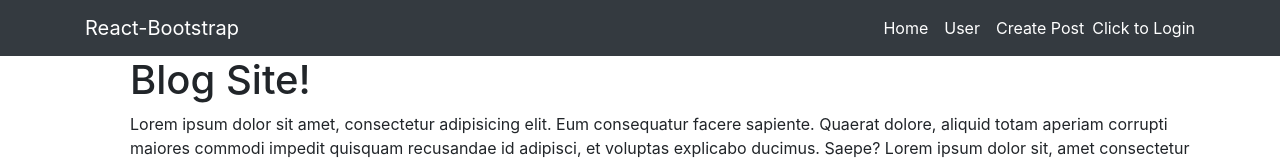
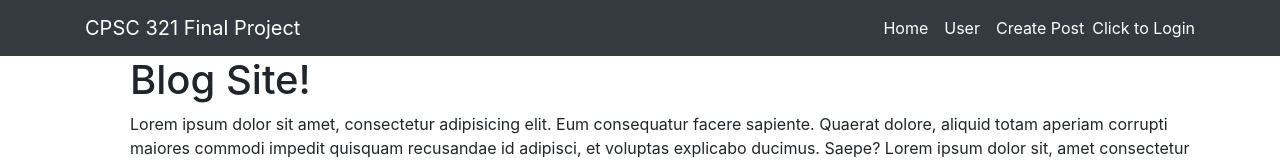
Before and after one commit to CameronSWilliamson/go-react-blog, a React (Create React App) app in the folder client/: page / in a window 1280 px wide. Shown: the top 160 px of the page. Built offline with nearby package versions, Linux system fonts and the light colour scheme.

Commit message:
Changed Website Title

```diff
--- a/client/src/components/Header.tsx
+++ b/client/src/components/Header.tsx
@@ -7,7 +7,7 @@ const Header = (props: UsernameProp) => {
         <Navbar bg="dark" expand="lg">
             <Container>
                 <Navbar.Brand href="/" className="text-white">
-                    React-Bootstrap
+                    CPSC 321 Final Project
                 </Navbar.Brand>
                 <Navbar.Toggle aria-controls="basic-navbar-nav" />
                 <Navbar.Collapse
```
